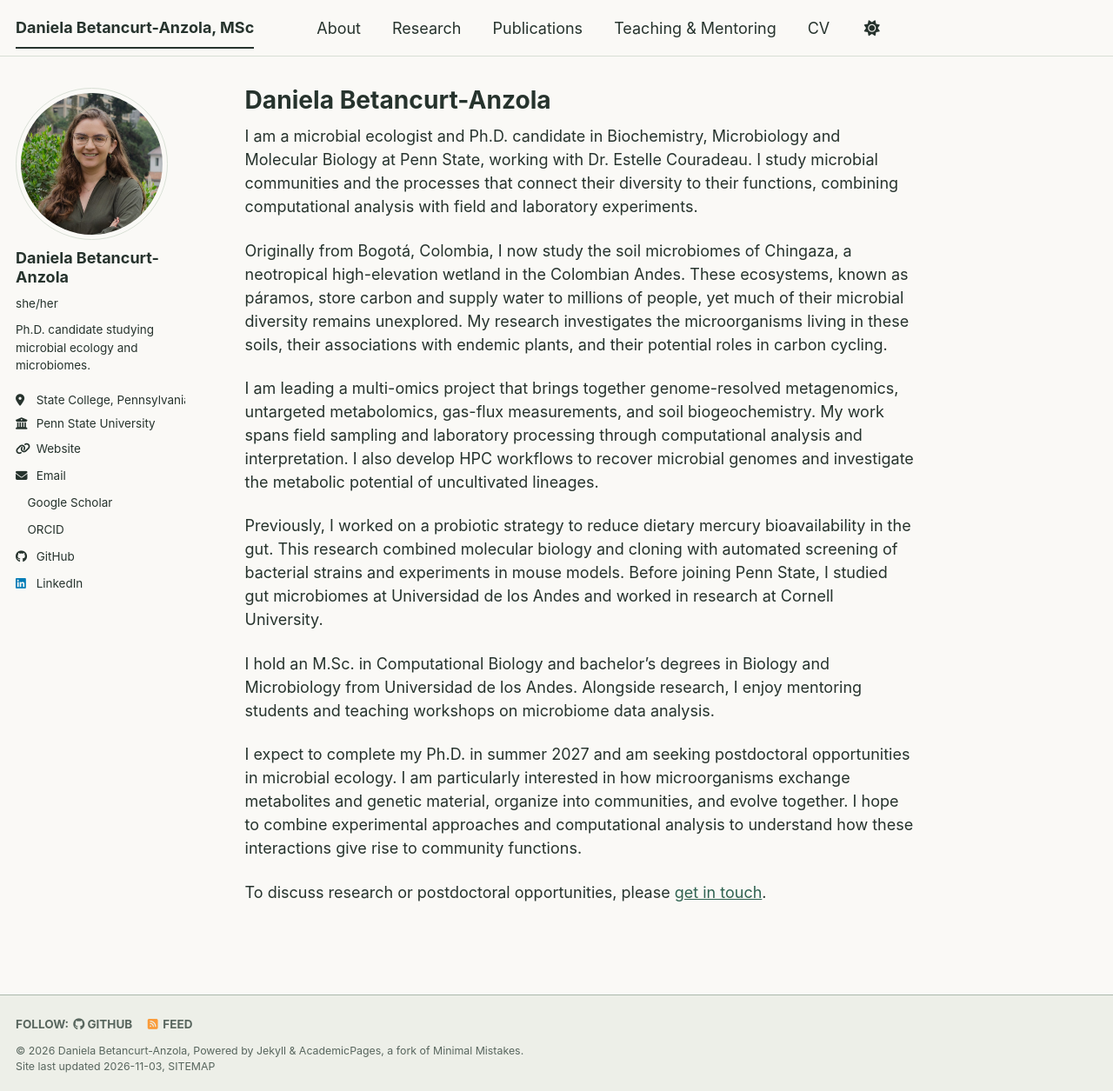
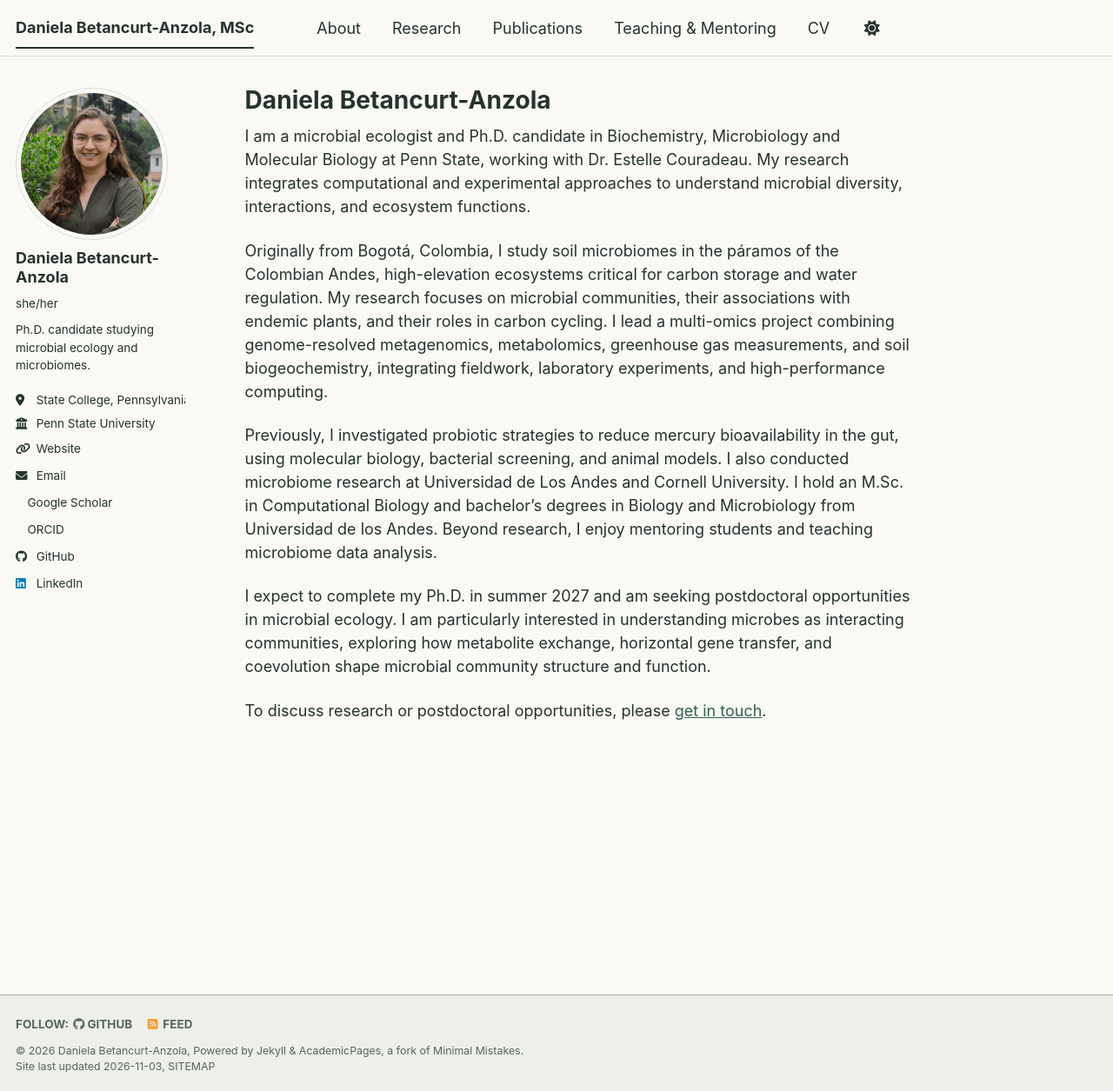
Before and after one commit to danibeta07/danibeta07.github.io, a Jekyll site: the page built from _pages/about.md, in a window 1280 px wide and 1255 px high. Shown: the whole window at 87% size. Built offline with Jekyll 4.4.1, drawn with Linux system fonts in a browser that asks for light colours; a style sheet for code colours, icons or effects is not loaded.

Commit message:
Revise about page content for clarity and detail
Updated the about page to enhance clarity and detail about research focus and background.

```diff
--- a/_pages/about.md
+++ b/_pages/about.md
@@ -7,16 +7,12 @@ redirect_from:
   - /about.html
 ---
 
-I am a microbial ecologist and Ph.D. candidate in Biochemistry, Microbiology and Molecular Biology at Penn State, working with Dr. Estelle Couradeau. I study microbial communities and the processes that connect their diversity to their functions, combining computational analysis with field and laboratory experiments.
+I am a microbial ecologist and Ph.D. candidate in Biochemistry, Microbiology and Molecular Biology at Penn State, working with Dr. Estelle Couradeau. My research integrates computational and experimental approaches to understand microbial diversity, interactions, and ecosystem functions.
 
-Originally from Bogotá, Colombia, I now study the soil microbiomes of Chingaza, a neotropical high-elevation wetland in the Colombian Andes. These ecosystems, known as páramos, store carbon and supply water to millions of people, yet much of their microbial diversity remains unexplored. My research investigates the microorganisms living in these soils, their associations with endemic plants, and their potential roles in carbon cycling.
+Originally from Bogotá, Colombia, I study soil microbiomes in the páramos of the Colombian Andes, high-elevation ecosystems critical for carbon storage and water regulation. My research focuses on microbial communities, their associations with endemic plants, and their roles in carbon cycling. I lead a multi-omics project combining genome-resolved metagenomics, metabolomics, greenhouse gas measurements, and soil biogeochemistry, integrating fieldwork, laboratory experiments, and high-performance computing.
 
-I am leading a multi-omics project that brings together genome-resolved metagenomics, untargeted metabolomics, gas-flux measurements, and soil biogeochemistry. My work spans field sampling and laboratory processing through computational analysis and interpretation. I also develop HPC workflows to recover microbial genomes and investigate the metabolic potential of uncultivated lineages.
+Previously, I investigated probiotic strategies to reduce mercury bioavailability in the gut, using molecular biology, bacterial screening, and animal models. I also conducted microbiome research at Universidad de Los Andes and Cornell University. I hold an M.Sc. in Computational Biology and bachelor's degrees in Biology and Microbiology from Universidad de los Andes. Beyond research, I enjoy mentoring students and teaching microbiome data analysis.
 
-Previously, I worked on a probiotic strategy to reduce dietary mercury bioavailability in the gut. This research combined molecular biology and cloning with automated screening of bacterial strains and experiments in mouse models. Before joining Penn State, I studied gut microbiomes at Universidad de los Andes and worked in research at Cornell University.
-
-I hold an M.Sc. in Computational Biology and bachelor’s degrees in Biology and Microbiology from Universidad de los Andes. Alongside research, I enjoy mentoring students and teaching workshops on microbiome data analysis.
-
-I expect to complete my Ph.D. in summer 2027 and am seeking postdoctoral opportunities in microbial ecology. I am particularly interested in how microorganisms exchange metabolites and genetic material, organize into communities, and evolve together. I hope to combine experimental approaches and computational analysis to understand how these interactions give rise to community functions.
+I expect to complete my Ph.D. in summer 2027 and am seeking postdoctoral opportunities in microbial ecology. I am particularly interested in understanding microbes as interacting communities, exploring how metabolite exchange, horizontal gene transfer, and coevolution shape microbial community structure and function.
 
 To discuss research or postdoctoral opportunities, please [get in touch](mailto:dkb5890@psu.edu).
```
